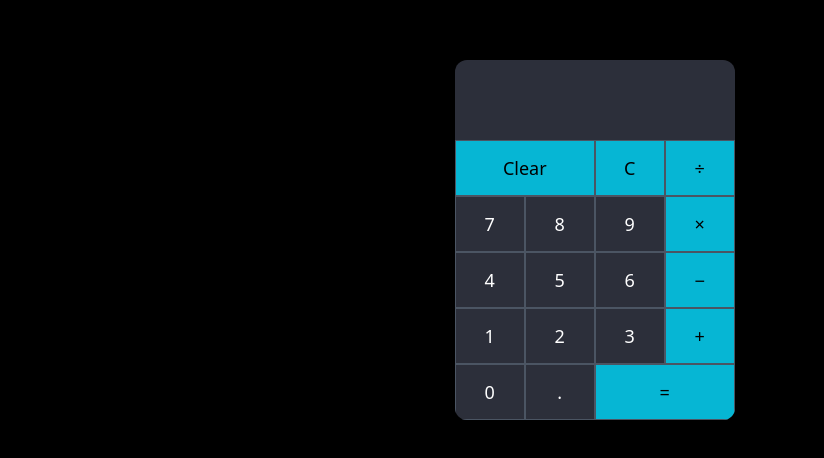
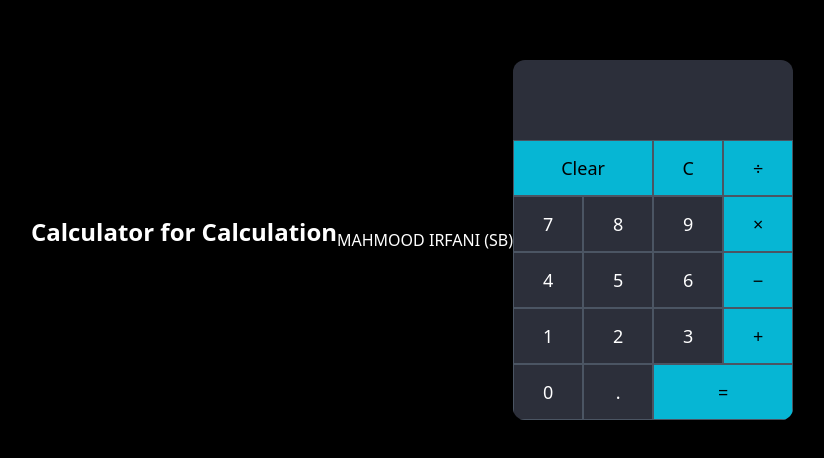
Before and after one commit to MAHMOOD-IRFANI/Calculator-Project-in-React, a React (Vite) app: page / in a window 1280 px wide. Shown: the part 160-618 px from the top of the page, without its empty margins (228-1052 px from the left). Built offline with nearby package versions, Linux system fonts and the light colour scheme.

Commit message:
color changes

```diff
--- a/src/Components/Calculator/Calculator.jsx
+++ b/src/Components/Calculator/Calculator.jsx
@@ -68,8 +68,8 @@ export default function Calculator() {
 
   return (
     <div className="min-h-screen flex items-center justify-center bg-black">
-      <h1>Calculator for Calculation</h1>
-      <p>MAHMOOD IRFANI (SB)</p>
+      <h1 className="text-white text-2xl font-bold mb-4">Calculator for Calculation</h1>
+      <p className="text-white">MAHMOOD IRFANI (SB)</p>
       <div className="bg-[#2c2f3a] w-[280px] rounded-xl shadow-lg overflow-hidden ">
         {/* Display */}
         <div className=" [direction:rtl] text-right [unicode-bidi:plaintext] bg-[#2c2f3a]  h-[80px] flex items-center text-white text-2xl mx-4 overflow-x-hidden">
```
